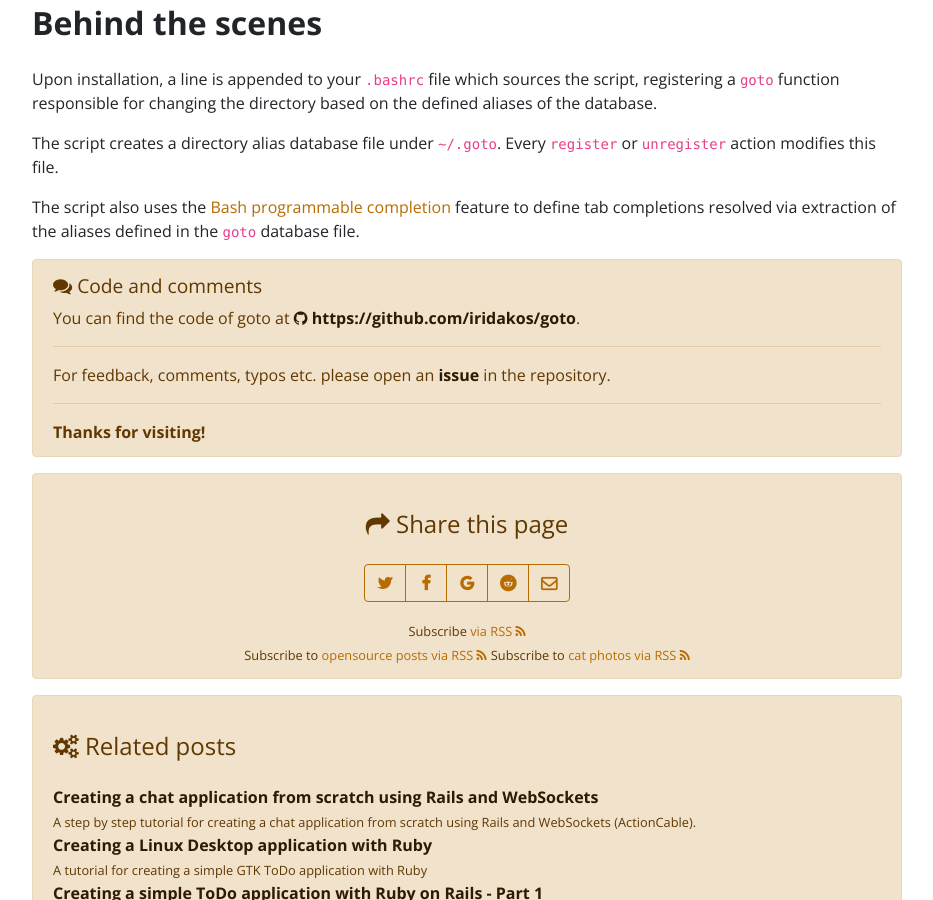
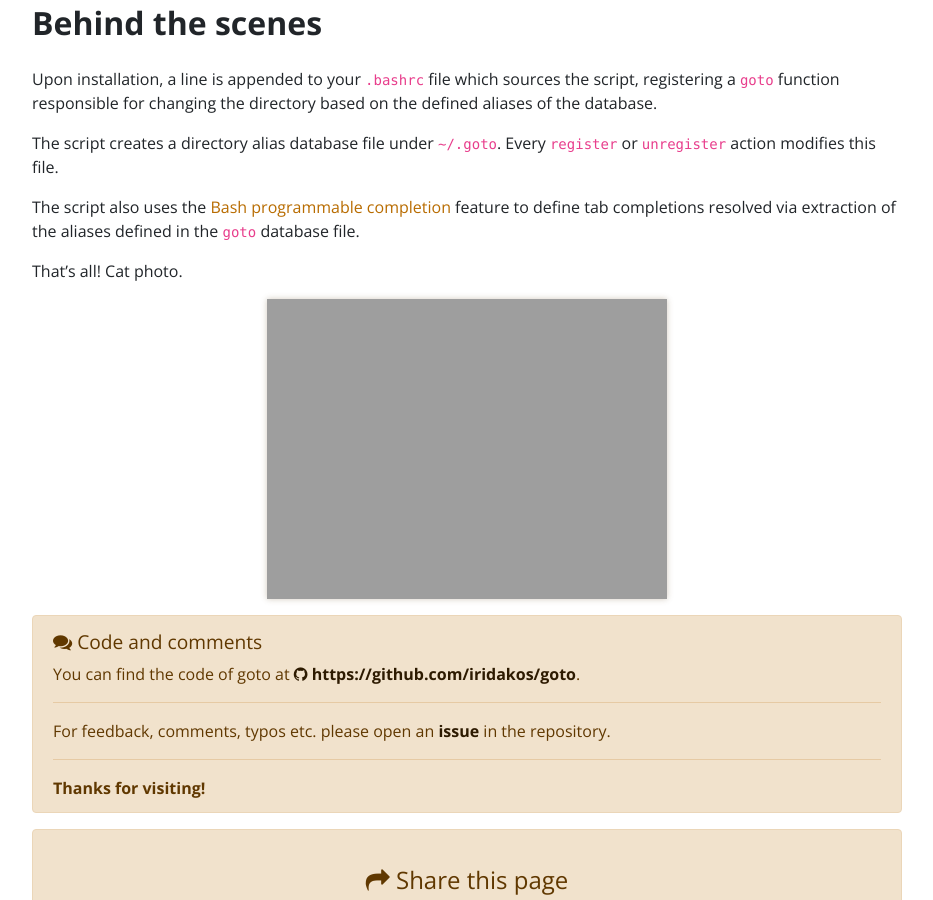
Before and after one commit to iridakos/iridakos.github.io, a Jekyll site: the page built from _posts/2019-04-09-shell-navigation-with-autocomplete.markdown, in a window 1280 px wide and 900 px high, scrolled down 6431 px. Shown: the whole window, without its empty margins (23-956 px from the left). Built offline with Jekyll 4.4.1, drawn with Linux system fonts in a browser that asks for light colours; nearby versions of some CDN libraries; comment, search, counter and statistics services are not loaded.

Commit message:
cat photo

```diff
--- a/_posts/2019-04-09-shell-navigation-with-autocomplete.markdown
+++ b/_posts/2019-04-09-shell-navigation-with-autocomplete.markdown
@@ -255,6 +255,11 @@ Every `register` or `unregister` action modifies this file.
 
 The script also uses the [Bash programmable completion](https://www.tldp.org/LDP/abs/html/tabexpansion.html) feature to define tab completions resolved via extraction of the aliases defined in the `goto` database file.
 
+That's all! Cat photo.
+
+![I'll be back](https://iridakos.com/assets/images/programming-cat/terminator.png)
+
+
 <div class="alert alert-primary">
   <div class="alert-heading"><i class="fa fa-comments"></i> Code and comments</div>
 
```
